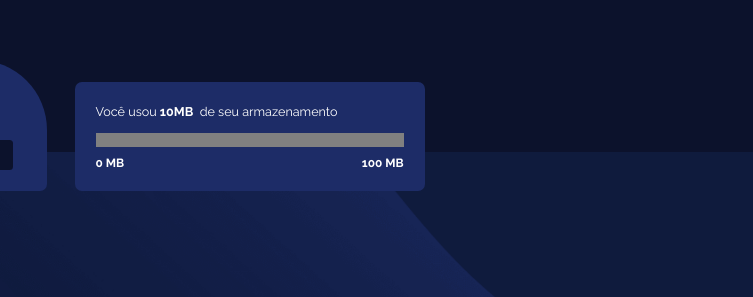
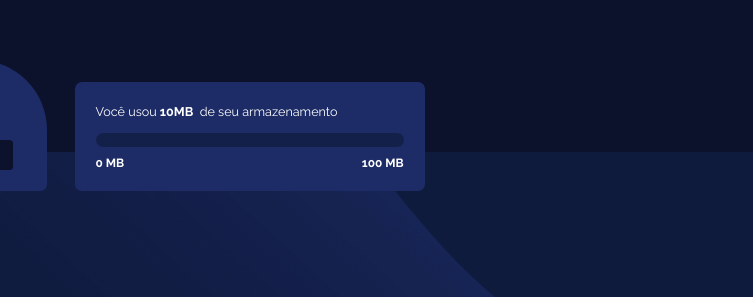
Before and after one commit to KaioAraujoDev/Fylo, a plain HTML site: page index.html in a window 1280 px wide. Shown: the part 275-572 px from the top of the page, 527-1280 px from the left. Drawn offline with Linux system fonts and the light colour scheme.

Commit message:
Estilização da barra progress

```diff
--- a/scss/style.scss
+++ b/scss/style.scss
@@ -94,14 +94,21 @@ section {
 
     .divProgress progress {
         width: 100%;
-        background-color: yellow;
         -webkit-appearance: none;
         border-radius: 1em;
     }
 
-    .divProgress progress::-webkit-progress-value {
+    .divProgress progress::-webkit-progress-value
+    {
         background: linear-gradient(to right, hsl(6, 100%, 80%), hsl(335, 100%, 65%));
+        border-radius: .75em;
     }
+    .divProgress progress::-webkit-progress-bar
+    {
+        border-radius: .75em;
+        background:#132049;
+    }
+
 }
 
 /**Exibição de card com valor restante de memória**/
```
Also changed, not shown: css/style.css, 1 other file.
